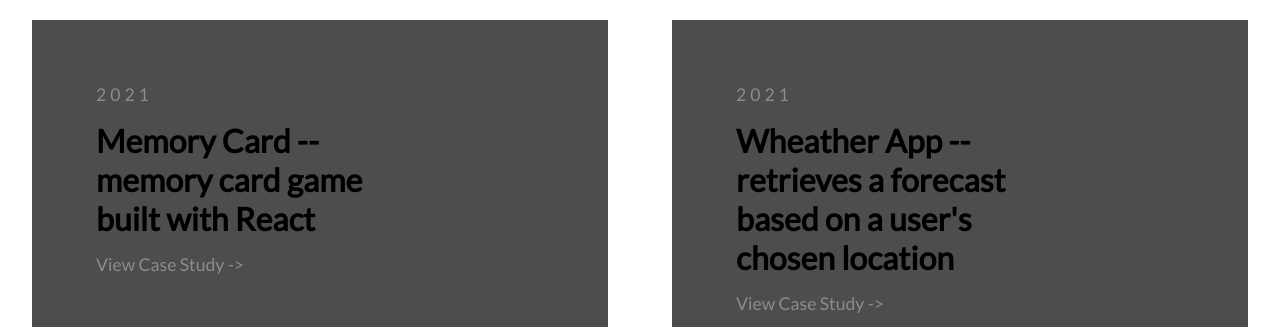
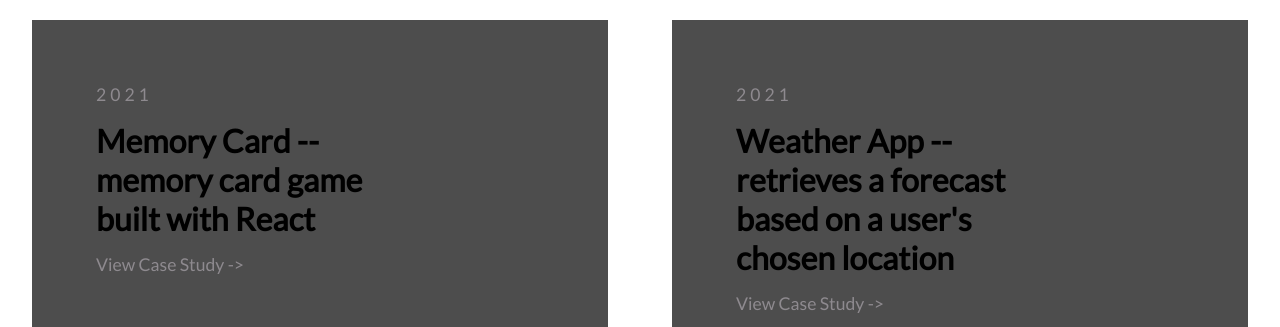
Before and after one commit to SizweMalobola/Portfolio_site, a React (Create React App) app: page / in a window 1280 px wide. Shown: the part 2020-2347 px from the top of the page. Built offline with nearby package versions, Linux system fonts and the light colour scheme.

Commit message:
fixed weather typo

```diff
--- a/src/components/Home.js
+++ b/src/components/Home.js
@@ -70,7 +70,7 @@ const Home = () => {
             />
             <Card
               timeline="2021"
-              projectName="Wheather App -- retrieves a forecast based on a user's chosen location"
+              projectName="Weather App -- retrieves a forecast based on a user's chosen location"
               imgURL={null}
               height={800}
               more="View Case Study"
```
